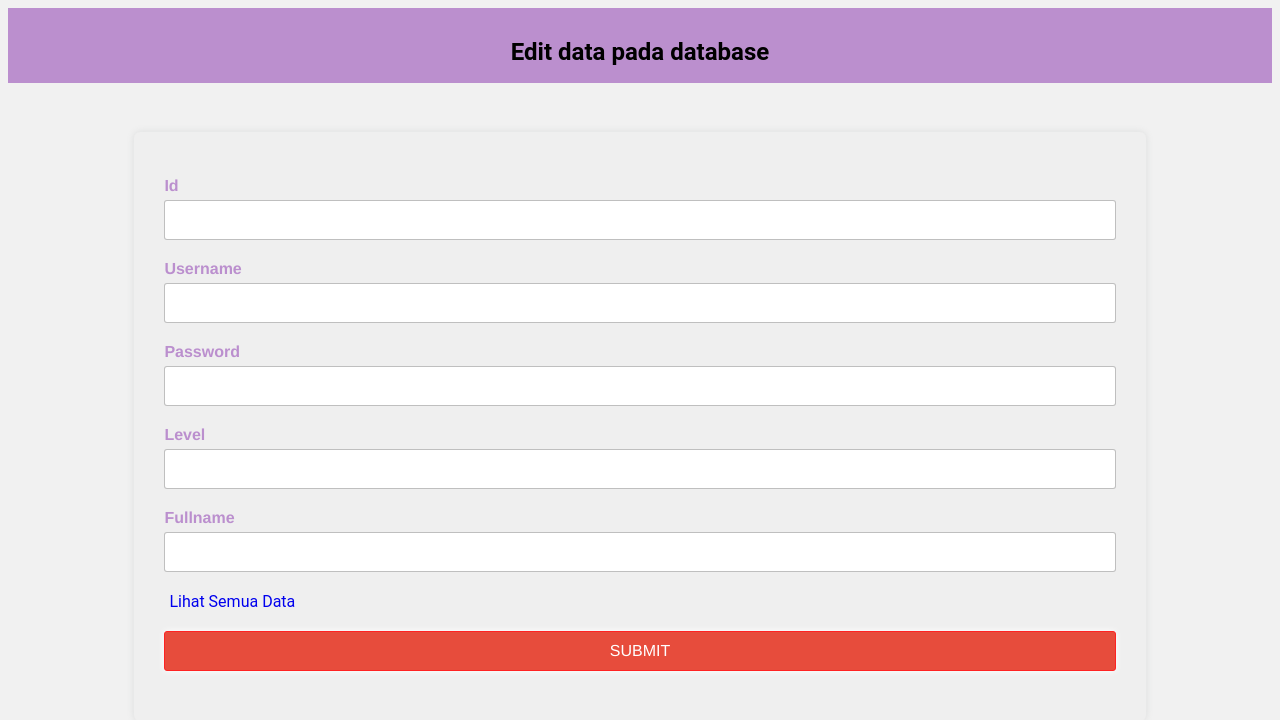
After one commit to rizkasalmaadelia/php-api, a PHP site: page /edit.php in a window 1280 px wide. The commit adds this page. Shown: the top 720 px of the page. Run offline with PHP 8.4, Linux system fonts and the light colour scheme.

Commit message:
delete dan edit

```diff
--- /dev/null
+++ b/edit.php
@@ -0,0 +1,43 @@
+<!DOCTYPE html>
+<html>
+<head>
+	<title>Database</title>
+	<link rel="stylesheet" type="text/css" href="style.css">
+</head>
+<body>
+	<div class="judul">
+		<h2>Edit data pada database</h2>
+	</div>
+	<br/>
+
+	<section id="input-form">
+		<form action="input-aksi.php" method="post">
+			<div class="form">
+				<label>Id</label>
+				<input type="text" name="id">
+			</div>
+			<div class="form">
+				<label>Username</label>
+				<input type="text" name="username">
+			</div>
+			<div class="form">
+				<label>Password</label>
+				<input type="password" name="password">
+			</div>
+			<div class="form">
+				<label>Level</label>
+				<input type="text" name="level">
+			</div>
+			<div class="form">
+				<label>Fullname</label>
+				<input type="text" name="fullname">
+			</div>
+			<a href="index.php">Lihat Semua Data</a>
+			<div class="form">
+				<input type="submit" name="submit"
+				value="SUBMIT" class="bg-blue">
+			</div>
+		</form>
+	</section>
+</body>
+</html>
--- a/input.php
+++ b/input.php
@@ -2,7 +2,7 @@
 <html>
 <head>
 	<title>Membuat CRUD Dengan PHP Dan MySQL - Menampilkan data dari database</title>
-	<link rel="stylesheet" type="text/css" href="coba.css">
+	<link rel="stylesheet" type="text/css" href="style.css">
 </head>
 <body>
 <div class="judul">
--- /dev/null
+++ b/style.css
@@ -0,0 +1,141 @@
+body{
+	background-color: #f1f1f1;
+	font-family: 'roboto';
+}
+
+.judul{
+	background: #BB8FCE;
+	padding: 10px;
+	text-align: center;
+
+}
+
+.judul h1,h2,h3{
+	height: 15px;
+}
+
+a{
+	/*color: #fff;*/
+	padding: 5px;
+	text-decoration: none;
+}
+
+
+.table{
+	border-collapse: collapse;
+}
+
+table.table th th , table.table tr td{
+	padding: 10px 20px	;
+}
+
+table {
+	background-color: white;
+    border-radius: 10px;
+    border-collapse: collapse;
+    width: 80%;
+}
+tr{
+	margin-left: 14%;
+}
+table th{
+	border: 1px solid #000;
+    padding: 2px;
+    padding-top: 12px;
+    padding-bottom: 12px;
+    text-align: left;
+    background-color: #BB8FCE ;
+    color: white;
+    text-align: center;
+}
+table td{
+	border: 1px solid #000;
+    padding: 2px;
+    padding-top: 5px;
+    padding-bottom: 5px;
+    text-align: left;
+    color: black;
+}
+/*form*/
+section#input-form{
+	position: relative;
+	max-width: 80%;
+	margin-left: 10%;
+	margin-right: 10%;
+	margin-top: 30px;
+	border-radius: 6px;
+	background-color: #efefef;
+	box-shadow: 0 0 7px 0px rgba(136, 146, 146, 0.2);
+	padding: 30px;
+}
+#input-form .form{
+	width: 100%;
+	display: grid;
+	margin-top: 15px;
+	margin-bottom: 15px;
+}
+#input-form .form select{
+	display: inline-block;
+	margin-top: 15px;
+}
+#input-form .form .foto{
+	background-color: white;
+}
+#input-form .Gender{
+	width: 100%;
+	display: inline-block;
+	margin-top: 5px;
+	margin-bottom: 17px;
+	background-color: white;
+	border-radius: 3px;
+	border: 1px solid #8888;
+}
+#input-form .Gender .val {
+	margin-left: 10px;
+	background-color: white;
+}
+#input-form .Skill{
+	width: 100%;
+	display: inline-block;
+	margin-top: 5px;
+	margin-bottom: 10px;
+	background-color: white;
+	border-radius: 3px;
+	border: 1px solid #8888;
+}
+#input-form .Gender .kll {
+	margin-left: 10px;
+	background-color: white;
+}
+#i
+br {
+	margin-top: 3px;
+}
+label{
+	font-family: 'Helvetica', sans-serif;
+	font-size: 16px;
+	color: #BB8FCE ;
+	font-weight: 600;
+}
+input{
+	font-family: 'Helvetica', sans-serif;
+	padding: 10px 20px 10px 20px;
+	outline: none;
+	border-radius: 3px;
+	border: 1px solid #8888;
+	margin-top: 5px;
+	margin-bottom: 5px;
+	font-size: 16px;
+}
+
+/*submit button*/
+.bg-blue{
+	background-color:  rgb(231, 76, 60 );
+	color: #fff;
+	box-shadow: 0 0 7px 0px #ffffff;
+	border: 1px solid #ff2222;
+}
+.bg-blue:hover{
+	background-color: #ff5858;
+	color: #fff;
+}
```
Also changed, not shown: delete.php (added, +10 -0 lines), index.php (+15 -12 lines).
